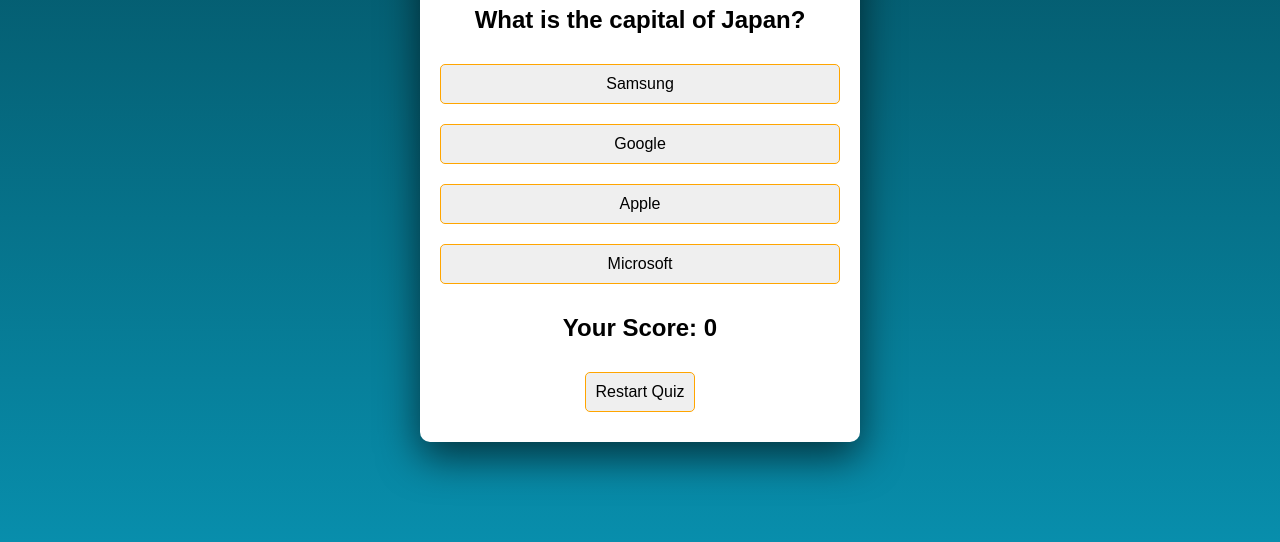
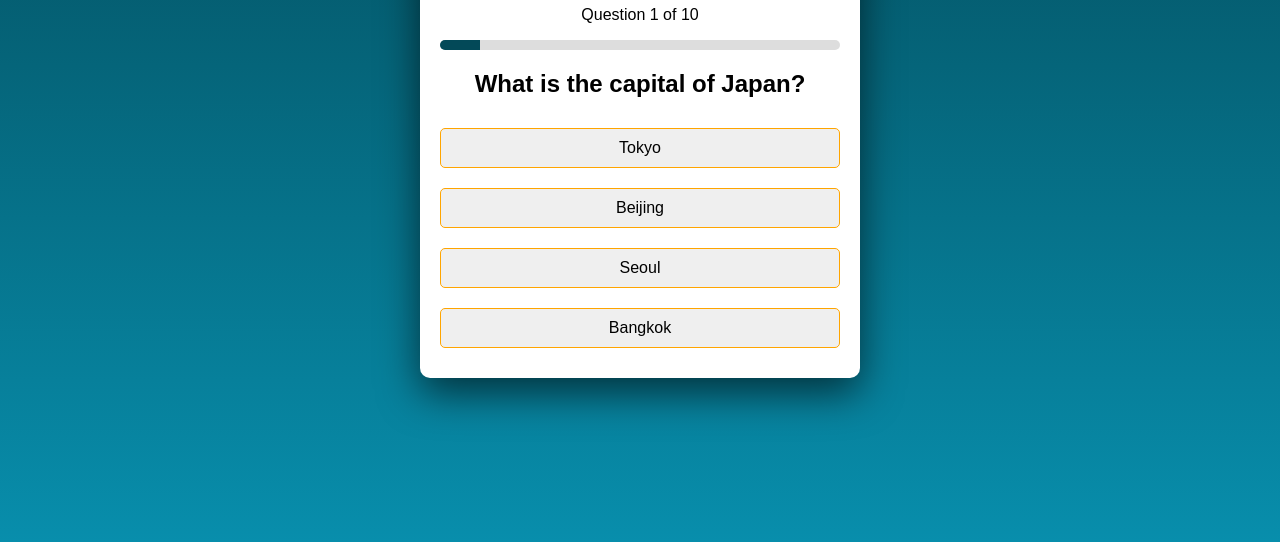
Before and after one commit to Ozioma45/simple_quiz_app, a plain HTML site: page index.html in a window 1280 px wide. Shown: the part 258-800 px from the top of the page. Drawn offline with Linux system fonts and the light colour scheme.

Commit message:
completed full task

```diff
--- a/index.html
+++ b/index.html
@@ -16,16 +16,11 @@
           <div id="progress-bar"></div>
         </div>
 
-        <h2 id="question">loading ...</h2>
-        <div id="answer-buttons" class="btn-container">
-          <button class="btn">Samsung</button>
-          <button class="btn">Google</button>
-          <button class="btn">Apple</button>
-          <button class="btn">Microsoft</button>
-        </div>
-        <button id="next-btn" class="hidden">Next</button>
+        <h2 id="question">Loading...</h2>
+        <div id="answer-buttons" class="btn-container"></div>
+        <button id="next-btn">Next</button>
       </div>
-      <div id="result">
+      <div id="result" class="hidden">
         <h2>Your Score: <span id="score">0</span></h2>
         <button onclick="restartQuiz()">Restart Quiz</button>
       </div>
--- a/script.js
+++ b/script.js
@@ -67,13 +67,77 @@ const quizData = [
 ];
 
 let currentQuestionIndex = 0;
+let score = 0;
 
 const questionElement = document.getElementById("question");
+const answerButtons = document.getElementById("answer-buttons");
+const nextButton = document.getElementById("next-btn");
+const progressElement = document.getElementById("progress");
+const resultContainer = document.getElementById("result");
+const scoreElement = document.getElementById("score");
+const progressBar = document.getElementById("progress-bar");
+
+function updateProgressBar() {
+  let progress = ((currentQuestionIndex + 1) / quizData.length) * 100;
+  progressBar.style.width = progress + "%";
+}
 
 function loadQuestion() {
+  resetState();
   let currentQuestion = quizData[currentQuestionIndex];
+  questionElement.textContent = currentQuestion.question;
+  progressElement.textContent = `Question ${currentQuestionIndex + 1} of ${
+    quizData.length
+  }`;
 
-  questionElement.textContent = currentQuestion.question;
+  currentQuestion.options.forEach((option) => {
+    const button = document.createElement("button");
+    button.textContent = option;
+    button.classList.add("btn");
+    button.addEventListener("click", () =>
+      checkAnswer(option, currentQuestion.answer)
+    );
+    answerButtons.appendChild(button);
+  });
+
+  updateProgressBar();
 }
 
+function resetState() {
+  nextButton.style.display = "none";
+  answerButtons.innerHTML = "";
+}
+
+function checkAnswer(selected, correct) {
+  if (selected === correct) {
+    score++;
+  }
+  currentQuestionIndex++;
+  if (currentQuestionIndex < quizData.length) {
+    loadQuestion();
+  } else {
+    showResults();
+  }
+}
+
+function showResults() {
+  document.getElementById("quiz").classList.add("hidden");
+  resultContainer.classList.remove("hidden");
+  scoreElement.textContent = `${score} / ${quizData.length}`;
+}
+
+function restartQuiz() {
+  currentQuestionIndex = 0;
+  score = 0;
+  document.getElementById("quiz").classList.remove("hidden");
+  resultContainer.classList.add("hidden");
+  loadQuestion();
+}
+
+nextButton.addEventListener("click", () => {
+  if (currentQuestionIndex < quizData.length) {
+    loadQuestion();
+  }
+});
+
 loadQuestion();
--- a/styles.css
+++ b/styles.css
@@ -51,7 +51,7 @@ button:hover {
 }
 
 #progress-bar {
-  width: 20%;
+  width: 0%;
   height: 100%;
   background-color: #034958;
   transition: width 0.3s ease-in-out;
```
